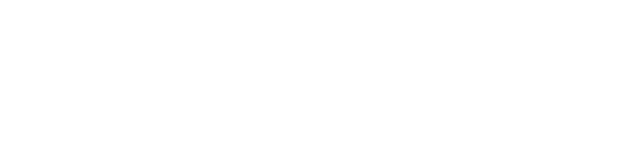
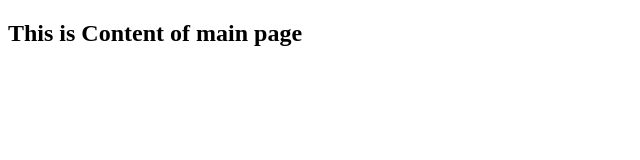
Before and after one commit to ahmadbadpey/bestRepo, a plain HTML site: page index.html in a window 1280 px wide. Shown: the whole page, without its empty margins (0-640 px from the left). Drawn offline with Linux system fonts and the light colour scheme.

Commit message:
index page is changed

```diff
--- a/index.html
+++ b/index.html
@@ -5,6 +5,6 @@
     <title>Welcome to My Site</title>
 </head>
 <body>
-
+<h2>This is Content of main page</h2>
 </body>
 </html>
```
